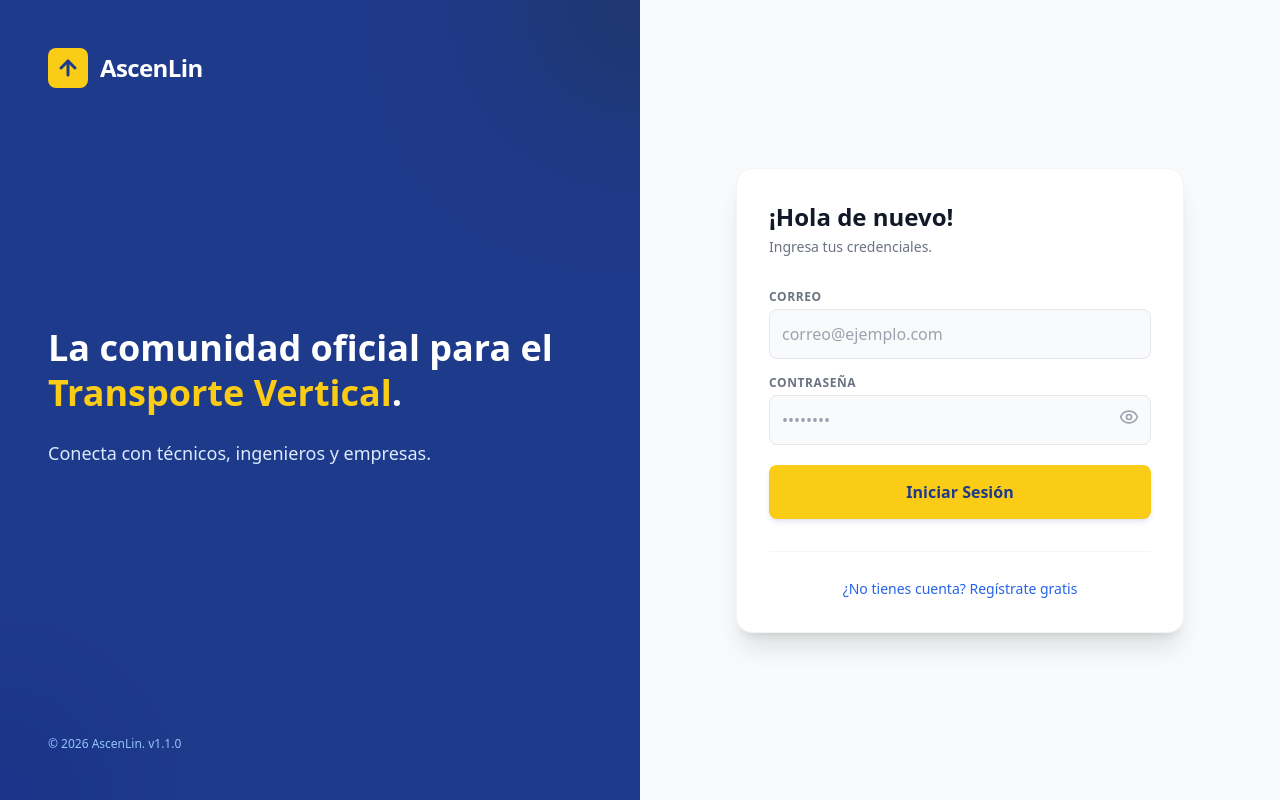
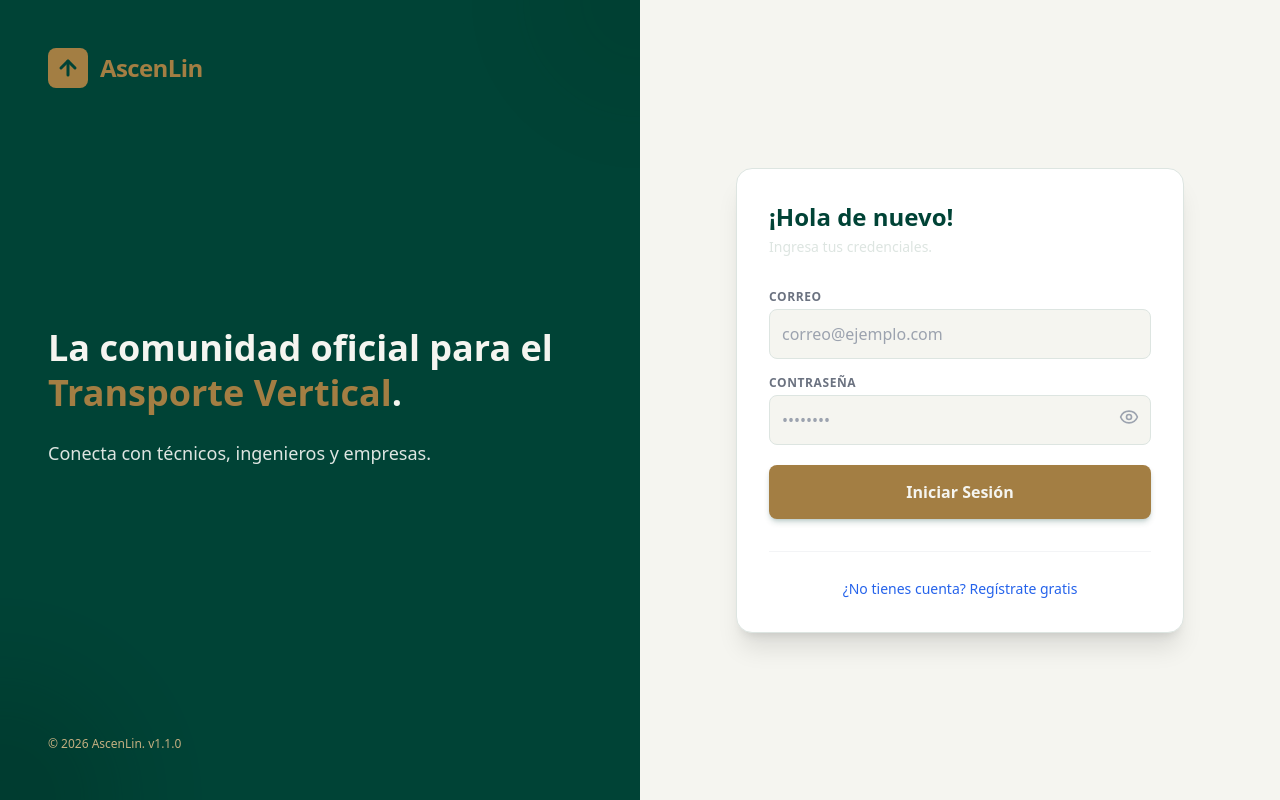
Before and after one commit to CeliaALMX/ElevIn, a React (Vite) app: page / in a window 1280 px wide. Built offline with nearby package versions, Linux system fonts and the light colour scheme; no server answers.

Commit message:
[UPD] Actualización de cambios de color negro, dorado y champagne.

```diff
--- a/src/components/LoginScreen.jsx
+++ b/src/components/LoginScreen.jsx
@@ -120,27 +120,29 @@ const LoginScreen = () => {
     <div className="min-h-screen w-full flex bg-gray-50 dark:bg-slate-900 font-sans">
 
       {/* PANEL IZQUIERDO */}
-      <div className="hidden lg:flex lg:w-1/2 bg-blue-900 relative overflow-hidden flex-col justify-between p-12 text-white">
-        <div className="absolute top-0 right-0 w-64 h-64 bg-yellow-500 rounded-full mix-blend-multiply filter blur-3xl opacity-20 -translate-y-1/2 translate-x-1/2"></div>
-        <div className="absolute bottom-0 left-0 w-64 h-64 bg-blue-500 rounded-full mix-blend-multiply filter blur-3xl opacity-20 translate-y-1/2 -translate-x-1/2"></div>
+      <div className="hidden lg:flex lg:w-1/2 bg-emerald-deep relative overflow-hidden flex-col justify-between p-12 text-ivory">
+        <div className="absolute top-0 right-0 w-64 h-64 bg-gold-premium rounded-full mix-blend-multiply filter blur-3xl opacity-10 -translate-y-1/2 translate-x-1/2"></div>
+        <div className="absolute bottom-0 left-0 w-64 h-64 bg-emerald-medium rounded-full mix-blend-multiply filter blur-3xl opacity-20 translate-y-1/2 -translate-x-1/2"></div>
+
         <div className="flex items-center gap-3 z-10">
-          <div className="bg-yellow-400 p-2 rounded-lg"><ArrowUp className="w-6 h-6 text-blue-900" strokeWidth={3} /></div>
-          <span className="text-2xl font-bold tracking-tight">AscenLin</span>
+          <div className="bg-gold-premium p-2 rounded-lg"><ArrowUp className="w-6 h-6 text-emerald-deep" strokeWidth={3} /></div>
+          <span className="text-2xl font-bold tracking-tight text-gold-premium">AscenLin</span>
         </div>
+
         <div className="z-10 max-w-lg">
-          <h2 className="text-4xl font-extrabold mb-6 leading-tight">La comunidad oficial para el <span className="text-yellow-400">Transporte Vertical</span>.</h2>
-          <p className="text-blue-100 text-lg mb-8">Conecta con técnicos, ingenieros y empresas.</p>
+          <h2 className="text-4xl font-extrabold mb-6 leading-tight">La comunidad oficial para el <span className="text-gold-premium">Transporte Vertical</span>.</h2>
+          <p className="text-softgray text-lg mb-8">Conecta con técnicos, ingenieros y empresas.</p>
         </div>
-        <div className="z-10 text-xs text-blue-300">© 2026 AscenLin. v1.1.0</div>
+        <div className="z-10 text-xs text-gold-champagne">© 2026 AscenLin. v1.1.0</div>
       </div>
 
       {/* PANEL DERECHO */}
-      <div className="w-full lg:w-1/2 h-screen overflow-y-auto flex items-center justify-center p-6 bg-gray-50 dark:bg-slate-900">
-        <div className="w-full max-w-md bg-white dark:bg-slate-800 p-8 rounded-2xl shadow-xl border border-gray-100 dark:border-slate-700 my-8">
+      <div className="w-full lg:w-1/2 h-screen overflow-y-auto flex items-center justify-center p-6 bg-ivory dark:bg-emerald-deep">
+        <div className="w-full max-w-md bg-white dark:bg-emerald-medium p-8 rounded-2xl shadow-xl border border-softgray dark:border-emerald-dark my-8">
 
           <div className="mb-8">
-            <h2 className="text-2xl font-bold text-gray-900 dark:text-white">{isLogin ? '¡Hola de nuevo!' : 'Crea tu Cuenta'}</h2>
-            <p className="text-gray-500 dark:text-gray-400 text-sm mt-1">{isLogin ? 'Ingresa tus credenciales.' : 'Únete a la red profesional más grande del gremio.'}</p>
+            <h2 className="text-2xl font-bold text-emerald-deep dark:text-gold-premium">{isLogin ? '¡Hola de nuevo!' : 'Crea tu Cuenta'}</h2>
+            <p className="text-softgray dark:text-softgray text-sm mt-1">{isLogin ? 'Ingresa tus credenciales.' : 'Únete a la red profesional más grande del gremio.'}</p>
           </div>
 
           <form onSubmit={handleSubmit} className="space-y-5">
@@ -150,11 +152,11 @@ const LoginScreen = () => {
                   {/* SELECTOR DE ROL */}
                   <div className="flex p-1 bg-gray-100 dark:bg-slate-700 rounded-lg">
                       <button type="button" onClick={() => setIsCompany(false)}
-                          className={`flex-1 flex items-center justify-center gap-2 py-2 text-sm font-medium rounded-md transition-all duration-200 ${!isCompany ? 'bg-white text-blue-600 shadow-sm dark:bg-slate-600 dark:text-white' : 'text-gray-500 hover:text-gray-700 dark:text-gray-400'}`}>
+                          className={`flex-1 flex items-center justify-center gap-2 py-2 text-sm font-medium rounded-md transition-all duration-200 text-gold-premium ${!isCompany ? 'bg-white text-blue-600 shadow-sm dark:bg-slate-600 dark:text-white' : 'text-gray-500 hover:text-gray-700 dark:text-gray-400'}`}>
                           <User size={16} /> Profesional
                       </button>
                       <button type="button" onClick={() => setIsCompany(true)}
-                          className={`flex-1 flex items-center justify-center gap-2 py-2 text-sm font-medium rounded-md transition-all duration-200 ${isCompany ? 'bg-white text-blue-600 shadow-sm dark:bg-slate-600 dark:text-white' : 'text-gray-500 hover:text-gray-700 dark:text-gray-400'}`}>
+                          className={`flex-1 flex items-center justify-center gap-2 py-2 text-sm font-medium rounded-md transition-all duration-200 text-gold-premium ${isCompany ? 'bg-white text-blue-600 shadow-sm dark:bg-slate-600 dark:text-white' : 'text-gray-500 hover:text-gray-700 dark:text-gray-400'}`}>
                           <Building2 size={16} /> Empresa
                       </button>
                   </div>
@@ -162,7 +164,7 @@ const LoginScreen = () => {
                   <div>
                       <label className="block text-xs font-bold text-gray-500 uppercase tracking-wider mb-1">Nombre</label>
                       <input name="name" type="text" required value={formData.name} onChange={handleChange}
-                          className="w-full p-3 bg-gray-50 border border-gray-200 rounded-lg outline-none focus:ring-2 focus:ring-blue-500 dark:bg-slate-700 dark:text-white dark:border-slate-600 transition-all"
+                          className="w-full p-3 bg-ivory border border-softgray rounded-lg outline-none focus:ring-2 focus:ring-gold-premium dark:bg-emerald-deep dark:text-ivory dark:border-emerald-dark transition-all"
                           placeholder={isCompany ? "Ej. Elevadores MX" : "Tu nombre completo"} />
                   </div>
 
@@ -176,14 +178,14 @@ const LoginScreen = () => {
                         {isCompany && !isLogin ? 'Correo Admin' : 'Correo'}
                     </label>
                     <input name="email" type="email" required value={formData.email} onChange={handleChange}
-                        className="w-full p-3 bg-gray-50 border border-gray-200 rounded-lg outline-none focus:ring-2 focus:ring-blue-500 dark:bg-slate-700 dark:text-white dark:border-slate-600 transition-all"
+                        className="w-full p-3 bg-ivory border border-softgray rounded-lg outline-none focus:ring-2 focus:ring-gold-premium dark:bg-emerald-deep dark:text-ivory dark:border-emerald-dark transition-all"
                         placeholder="correo@ejemplo.com" />
                 </div>
 
                 <div className="relative">
                     <label className="block text-xs font-bold text-gray-500 uppercase tracking-wider mb-1">Contraseña</label>
                     <input name="password" type={showPassword ? "text" : "password"} required value={formData.password} onChange={handleChange}
-                        className="w-full p-3 bg-gray-50 border border-gray-200 rounded-lg outline-none focus:ring-2 focus:ring-blue-500 dark:bg-slate-700 dark:text-white dark:border-slate-600 pr-10 transition-all"
+                        className="w-full p-3 bg-ivory border border-softgray rounded-lg outline-none focus:ring-2 focus:ring-gold-premium dark:bg-emerald-deep dark:text-ivory dark:border-emerald-dark transition-all"
                         placeholder="••••••••" />
                     <button type="button" onClick={() => setShowPassword(!showPassword)}
                         className="absolute right-3 top-[32px] text-gray-400 hover:text-gray-600 dark:hover:text-gray-200">
@@ -192,13 +194,12 @@ const LoginScreen = () => {
                 </div>
             </div>
 
-            <Button type="submit" variant="primary" disabled={loading}
-              className="w-full py-3.5 text-base font-semibold shadow-lg shadow-blue-900/10 flex justify-center items-center mt-2">
+            <Button type="submit" variant="primary" className="w-full py-3.5 text-base font-semibold shadow-lg shadow-emerald-deep/20">
               {loading ? <Loader2 className="animate-spin" /> : (isLogin ? 'Iniciar Sesión' : 'Crear Cuenta')}
             </Button>
           </form>
 
-          <div className="mt-8 text-center border-t border-gray-100 dark:border-slate-700 pt-6">
+          <div className="mt-8 text-center border-t border-gray-100 dark:border-slate-700 pt-6 ">
              <button type="button" onClick={() => { setIsLogin(!isLogin); setIsCompany(false); }}
                 className="text-sm text-blue-600 hover:text-blue-800 font-medium dark:text-blue-400 transition-colors">
                 {isLogin ? '¿No tienes cuenta? Regístrate gratis' : '¿Ya tienes cuenta? Inicia sesión'}
--- a/src/components/feed/PostItem.jsx
+++ b/src/components/feed/PostItem.jsx
@@ -135,10 +135,10 @@ const PostItem = ({
           <Avatar initials={post.profiles?.avatar_initials || '??'} src={post.profiles?.avatar_url} />
           <div className="flex-1 min-w-0">
             <div className="flex flex-col">
-              <h4 className="font-bold text-sm text-gray-900 dark:text-white truncate group-hover:text-blue-600 transition-colors">
+              <h4 className="font-bold text-sm text-emerald-deep dark:text-ivory truncate group-hover:text-gold-premium transition-colors">
                 {post.profiles?.full_name || 'Usuario'}
               </h4>
-              <span className="text-[10px] text-blue-600 dark:text-blue-300 bg-blue-50 dark:bg-blue-900 px-2 py-0.5 rounded-full inline-block mt-0.5 w-fit">
+              <span className="text-[10px] text-gold-premium dark:text-gold-champagne bg-emerald-dark/10 dark:bg-emerald-deep px-2 py-0.5 rounded-full inline-block mt-0.5 w-fit">
                 {post.profiles?.role || 'Miembro'}
               </span>
             </div>
--- a/src/components/ui/Avatar.jsx
+++ b/src/components/ui/Avatar.jsx
@@ -13,7 +13,7 @@ const Avatar = ({ initials, src, size = 'md', className = '' }) => {
 
   return (
     <div
-      className={`${currentSize} rounded-full bg-blue-700 text-white flex items-center justify-center font-bold border-4 border-white dark:border-slate-800 shrink-0 overflow-hidden shadow-sm ${className}`}
+      className={`${currentSize} rounded-full overflow-hidden flex items-center justify-center bg-emerald-dark text-gold-premium font-bold border-2 border-gold-champagne ${className}`}
     >
       {src ? (
         <img
--- a/src/components/ui/Button.jsx
+++ b/src/components/ui/Button.jsx
@@ -1,24 +1,23 @@
 import React from 'react';
 
-// Agregamos ...props para que acepte type="submit", disabled, etc.
 const Button = ({ children, onClick, variant = 'primary', className = '', ...props }) => {
   const baseStyle =
-    'px-4 py-2 rounded-lg font-bold transition-all duration-200 flex items-center justify-center gap-2 outline-none focus:ring-2 focus:ring-blue-500 focus:ring-offset-2';
+    'px-4 py-2 rounded-lg font-bold transition-all duration-200 flex items-center justify-center gap-2 outline-none focus:ring-2 focus:ring-gold-premium focus:ring-offset-2';
 
   const variants = {
     primary:
-      'bg-yellow-400 text-blue-900 hover:bg-yellow-300 shadow-md border border-transparent',
+      'bg-gold-premium text-ivory hover:bg-gold-champagne shadow-md border border-transparent',
     secondary:
-      'bg-blue-800 text-white hover:bg-blue-700 border border-blue-600',
+      'bg-emerald-medium text-ivory hover:bg-emerald-dark border border-emerald-dark',
     ghost:
-      'text-gray-500 hover:bg-gray-100 dark:text-gray-300 dark:hover:bg-slate-700',
+      'text-softgray hover:bg-emerald-dark/20 dark:text-gold-champagne dark:hover:bg-emerald-medium/30',
   };
 
   return (
     <button
       onClick={onClick}
       className={`${baseStyle} ${variants[variant]} ${className}`}
-      {...props} // ESTO ES CLAVE: Pasa el resto de propiedades al HTML
+      {...props}
     >
       {children}
     </button>
--- a/src/components/ui/Card.jsx
+++ b/src/components/ui/Card.jsx
@@ -1,11 +1,10 @@
 import React from 'react';
 
-// MODIFICADO: Agregamos ...props para permitir eventos como onClick
 const Card = ({ children, className = '', ...props }) => {
   return (
     <div
-      className={`bg-white dark:bg-slate-800 rounded-xl shadow border border-gray-100 dark:border-slate-700 p-4 ${className}`}
-      {...props} // <--- ESTO ES LA CLAVE: Pasa el onClick y otras props al div
+      className={`bg-white dark:bg-emerald-medium rounded-xl shadow-lg border border-softgray dark:border-emerald-dark p-4 ${className}`}
+      {...props}
     >
       {children}
     </div>
--- a/src/components/ui/NavComponents.jsx
+++ b/src/components/ui/NavComponents.jsx
@@ -1,13 +1,13 @@
 import React from 'react';
 
 export const DesktopNavLink = ({ icon: Icon, label, active, onClick }) => (
-  <button onClick={onClick} className={`flex flex-col items-center justify-center h-full px-4 border-b-4 transition-colors ${active ? 'border-yellow-400 text-yellow-400' : 'border-transparent text-blue-200 hover:text-white hover:bg-blue-800'}`}>
+  <button onClick={onClick} className={`flex flex-col items-center justify-center h-full px-4 border-b-4 transition-colors ${active ? 'border-gold-premium text-gold-premium' : 'border-transparent text-softgray hover:text-ivory hover:bg-emerald-medium/50'}`}>
     <Icon size={22} strokeWidth={active ? 3 : 2} /> <span className="text-xs mt-1">{label}</span>
   </button>
 );
 
 export const NavButton = ({ icon: Icon, label, active, onClick }) => (
-  <button onClick={onClick} className={`flex flex-col items-center gap-1 w-full p-1 rounded-lg ${active ? 'text-blue-900 dark:text-yellow-400 bg-blue-50 dark:bg-white/5' : 'text-gray-400 hover:text-gray-600 dark:hover:text-gray-300'}`}>
+  <button onClick={onClick} className={`flex flex-col items-center gap-1 w-full p-1 rounded-lg ${active ? 'text-emerald-deep dark:text-gold-premium bg-gold-premium/10 dark:bg-emerald-dark/40' : 'text-softgray hover:text-emerald-deep dark:hover:text-ivory'}`}>
     <Icon size={20} strokeWidth={active ? 2.5 : 2} />
     <span className="text-[10px] font-medium">{label}</span>
   </button>
--- a/src/components/ui/SearchBar.jsx
+++ b/src/components/ui/SearchBar.jsx
@@ -13,7 +13,7 @@ const SearchBar = ({ onSearch }) => {
   return (
     <div className="flex flex-1 max-w-md mx-2 md:mx-4 relative group">
       <div className="absolute inset-y-0 left-0 pl-3 flex items-center pointer-events-none">
-        <Search size={16} className="text-blue-300 group-focus-within:text-yellow-400 transition-colors" />
+        <Search size={16} className="text-gold-champagne group-focus-within:text-gold-champagne transition-colors" />
       </div>
       <input
         type="text"
@@ -21,7 +21,7 @@ const SearchBar = ({ onSearch }) => {
         onChange={(e) => setQuery(e.target.value)}
         onKeyDown={handleKeyDown}
         placeholder="Buscar..."
-        className="block w-full pl-10 pr-3 py-1.5 border-none rounded-full leading-5 bg-blue-800 text-blue-100 placeholder-blue-300 focus:outline-none focus:bg-blue-700 focus:ring-2 focus:ring-yellow-400 focus:text-white sm:text-sm transition-all duration-200"
+        className="block w-full pl-10 pr-3 py-1.5 border-none rounded-full leading-5 bg-white text-blue-100 placeholder-gold-champagne focus:outline-none focus:bg-white focus:ring-2 focus:ring-yellow-400 focus:text-gold-champagne sm:text-sm transition-all duration-200"
       />
     </div>
   );
--- a/src/index.css
+++ b/src/index.css
@@ -2,8 +2,6 @@
 @tailwind components;
 @tailwind utilities;
 
-/* --- RESETEO IMPORTANTE --- */
-/* Esto elimina los márgenes por defecto de Vite y fuerza pantalla completa */
 :root,
 html,
 body,
@@ -12,5 +10,22 @@ body,
   height: 100%;
   margin: 0;
   padding: 0;
-  display: block; /* Esto es clave: elimina el "display: flex" que centra todo */
+  display: block;
+  background-color: #F5F5F0; /* Blanco Marfil para modo claro */
 }
+
+.dark body, .dark #root {
+  background-color: #004336; /* Verde Esmeralda Profundo para modo oscuro */
+}
+
+/* Scrollbar personalizada para que coincida con la estética */
+::-webkit-scrollbar {
+  width: 8px;
+}
+::-webkit-scrollbar-track {
+  background: #004336;
+}
+::-webkit-scrollbar-thumb {
+  background: #A37E43;
+  border-radius: 10px;
+}
--- a/tailwind.config.js
+++ b/tailwind.config.js
@@ -4,9 +4,23 @@ export default {
     "./index.html",
     "./src/**/*.{js,ts,jsx,tsx}",
   ],
-  darkMode: 'class', // <--- ESTA LÍNEA ES LA CLAVE PARA EL SWITCH MANUAL
+  darkMode: 'class',
   theme: {
-    extend: {},
+    extend: {
+      colors: {
+        emerald: {
+          deep: '#004336',
+          medium: '#0A5C4A',
+          dark: '#023027',
+        },
+        gold: {
+          premium: '#A37E43',
+          champagne: '#C4AF81',
+        },
+        ivory: '#F5F5F0',
+        softgray: '#DDE5E1',
+      }
+    },
   },
   plugins: [],
 }
```
Also changed, not shown: src/App.jsx (+13 -13 lines), src/components/views/FeedView.jsx (+9 -9 lines), src/components/views/ProfileView.jsx (+14 -14 lines).
